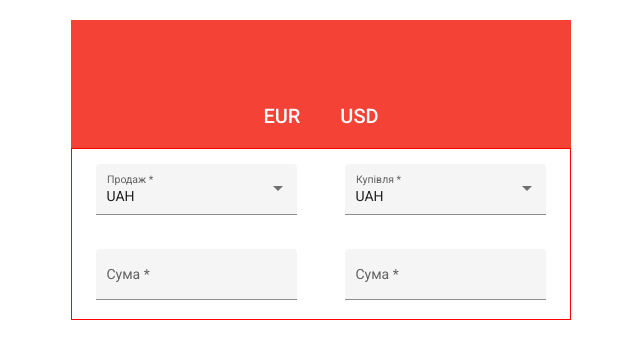
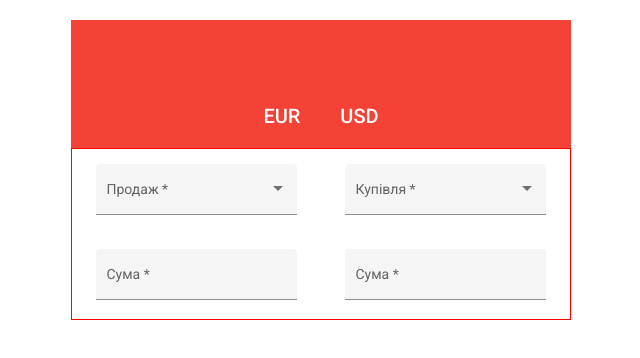
Before and after one commit to IvaschenkoAndrii/test-currency, an Angular app: page / in a window 1280 px wide. Shown: the top 358 px of the page, without its empty margins (319-959 px from the left). Built offline with nearby package versions, Linux system fonts and the light colour scheme; no server answers.

Commit message:
Finish(adaptive)

```diff
--- a/src/app/components/exchange/exchange.component.ts
+++ b/src/app/components/exchange/exchange.component.ts
@@ -26,28 +26,27 @@ export class ExchangeComponent implements OnInit {
 
   _initForm(): void {
     this.form = new FormGroup({
-      select1: new FormControl(1, [Validators.required]),
-      select2: new FormControl(1, [Validators.required]),
+      select1: new FormControl(null, [Validators.required]),
+      select2: new FormControl(null, [Validators.required]),
       input1: new FormControl(null, [Validators.required]),
       input2: new FormControl(null, [Validators.required]),
     })
   }
 
   functionI1() {
-    this.form.setValue({
-      input1: this.form.value.input1,
-      input2:(this.form.value.input1*this.form.value.select1/this.form.value.select2).toFixed(2),
-      select1:this.form.value.select1,
-      select2: this.form.value.select2
-    })
-  }
+    this.form.get('input1')?.valueChanges.subscribe(value => {
+      console.log(value);
+      this.form.patchValue({input2: value*this.form.value.select1/this.form.value.select2})
+      this.form.patchValue({select2:this.form.value.select2})
+      this.form.patchValue({select1:this.form.value.select1})
+     })}
+
 
   functionI2() {
-    this.form.setValue({
-      input1: (this.form.value.input2*this.form.value.select2/this.form.value.select1).toFixed(2),
-      input2: this.form.value.input2,
-      select1:this.form.value.select1,
-      select2: this.form.value.select2
-    })
-  }
+    this.form.get('input2')?.valueChanges.subscribe(value => {
+      // console.log(value);
+      // this.form.patchValue({input2: value*this.form.value.select1/this.form.value.select2})
+      // this.form.patchValue({select1:this.form.value.select1})
+      // this.form.patchValue({select2:this.form.value.select2})
+    })}
 }
```
